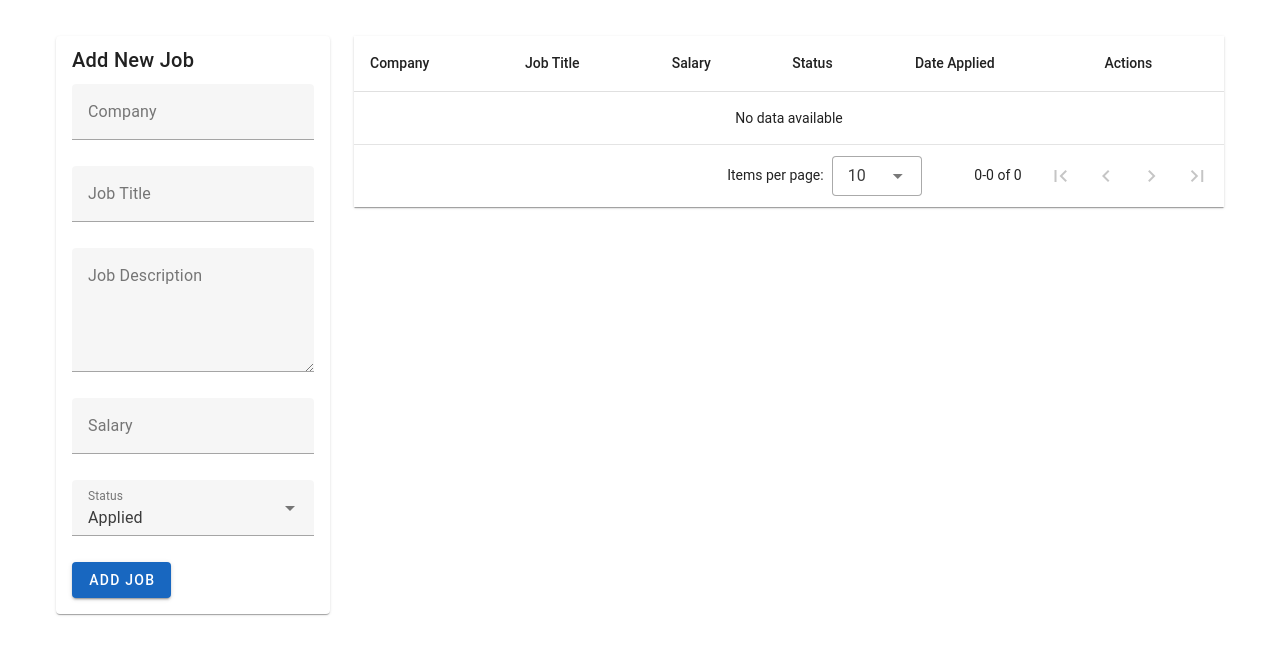
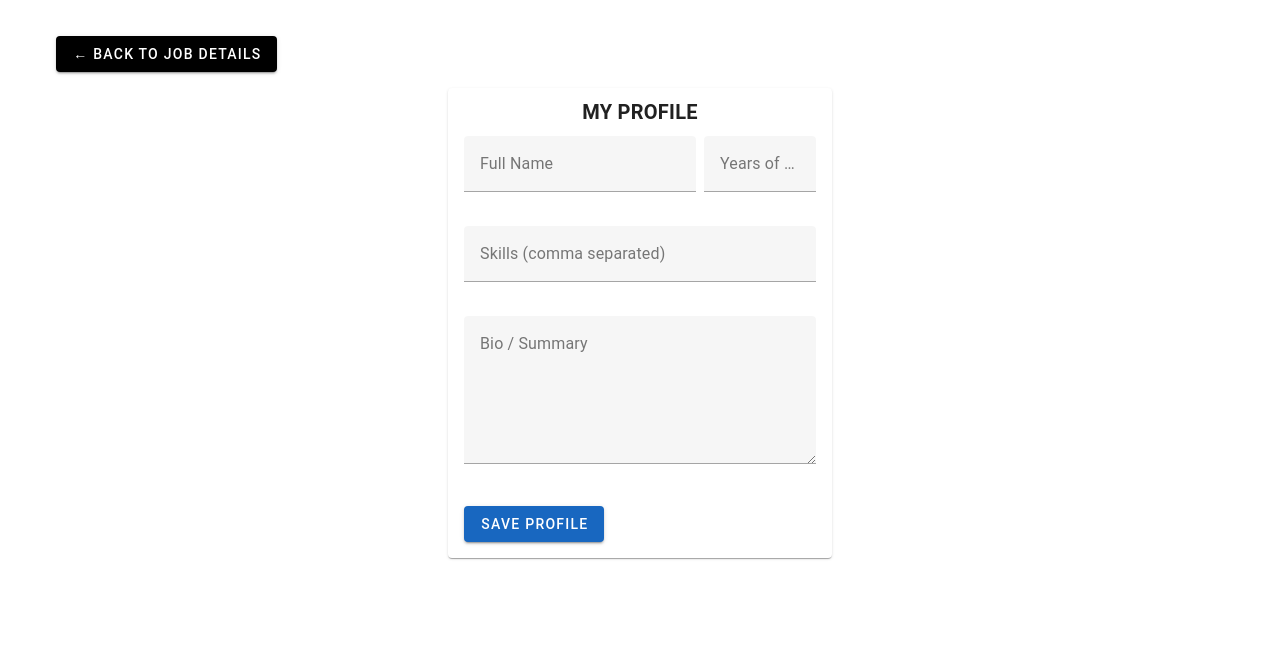
Before and after one commit to emmanesguerra/job-app-tracker, a Vue app: page /profile in a window 1280 px wide. Before the commit this address led to /. Shown: the top 654 px of the page. Built offline with nearby package versions, Linux system fonts and the light colour scheme; the HTML template or start-up script is replaced by a standard one.

Commit message:
add a profile page

```diff
--- a/src/modules/application/Application.vue
+++ b/src/modules/application/Application.vue
@@ -1,6 +1,9 @@
 <template>
     <v-container class="mt-5">
-        <v-btn text @click="$router.push('/')">← Back to Dashboard</v-btn>
+        <div class="d-flex justify-space-between mb-4">
+            <v-btn text color="black" @click="$router.push('/')">← Back to Dashboard</v-btn>
+            <v-btn text color="primary" @click="$router.push('/profile')">Continue to Profile →</v-btn>
+        </div>
 
         <v-card v-if="job" class="mt-4">
             <v-card-title class="text-center font-weight-bold text-uppercase">
--- /dev/null
+++ b/src/modules/profile/Profile.vue
@@ -0,0 +1,76 @@
+<template>
+    <v-container class="mt-5">
+        <div class="d-flex justify-space-between mb-4">
+            <v-btn text color="black" @click="$router.back()">← Back To Job Details</v-btn>
+        </div>
+        <v-row dense justify="center">
+            <v-col cols="12" md="6" lg="4">
+                <v-card>
+                    <v-card-title class="text-center font-weight-bold text-uppercase">
+                        My Profile
+                    </v-card-title>
+
+                    <v-card-text>
+                        <v-row dense>
+                            <!-- Full Name -->
+                            <v-col cols="12" md="8">
+                                <DynamicFormField v-model="profile.fullName" :field="fields.fullName" />
+                            </v-col>
+
+                            <!-- Years of Experience -->
+                            <v-col cols="12" md="4">
+                                <DynamicFormField v-model="profile.experience" :field="fields.experience" />
+                            </v-col>
+
+                            <!-- Skills -->
+                            <v-col cols="12">
+                                <DynamicFormField v-model="profile.skills" :field="fields.skills" />
+                            </v-col>
+
+                            <!-- Bio / Summary -->
+                            <v-col cols="12">
+                                <DynamicFormField v-model="profile.bio" :field="fields.bio" />
+                            </v-col>
+                        </v-row>
+
+                        <div class="d-flex mt-4" style="gap: 10px;">
+                            <v-btn color="primary" @click="saveProfile">Save Profile</v-btn>
+                        </div>
+                    </v-card-text>
+                </v-card>
+            </v-col>
+        </v-row>
+    </v-container>
+</template>
+
+<script setup lang="ts">
+import { ref, reactive, onMounted } from "vue";
+import DynamicFormField from "@/components/DynamicFormField.vue";
+
+interface Profile {
+    fullName: string;
+    experience: number | null;
+    skills: string[];
+    bio: string;
+}
+
+const profile = reactive<Profile>({
+    fullName: "",
+    experience: null,
+    skills: [],
+    bio: "",
+});
+
+const fields = {
+    fullName: { key: "fullName", label: "Full Name", type: "text", required: true },
+    experience: { key: "experience", label: "Years of Experience", type: "number", required: false },
+    skills: { key: "skills", label: "Skills (comma separated)", type: "text", required: false },
+    bio: { key: "bio", label: "Bio / Summary", type: "textarea", rows: 5, required: false },
+};
+
+const saveProfile = () => {
+    console.log("Profile saved:", profile);
+    alert("Profile saved!");
+};
+
+</script>
--- a/src/router/index.js
+++ b/src/router/index.js
@@ -1,10 +1,12 @@
 import { createRouter, createWebHistory } from "vue-router";
 import Dashboard from "../modules/dashboard/Dashboard.vue";
 import Application from "../modules/application/Application.vue";
+import Profile from "../modules/profile/Profile.vue";
 
 const routes = [
     { path: "/", name: "Dashboard", component: Dashboard },
     { path: "/application/:id", name: "Application", component: Application, props: true },
+    { path: "/profile", name: "Profile", component: Profile, props: true },
     { path: "/:pathMatch(.*)*", redirect: "/" } // fallback route
 ];
 
```
